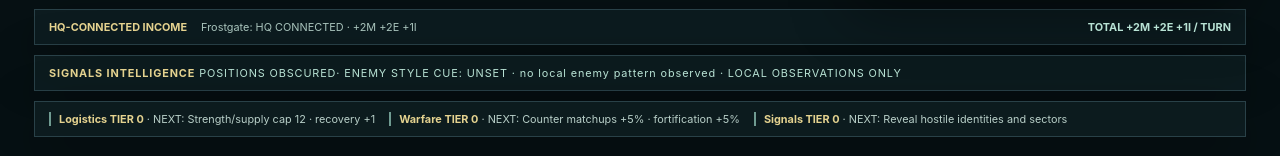
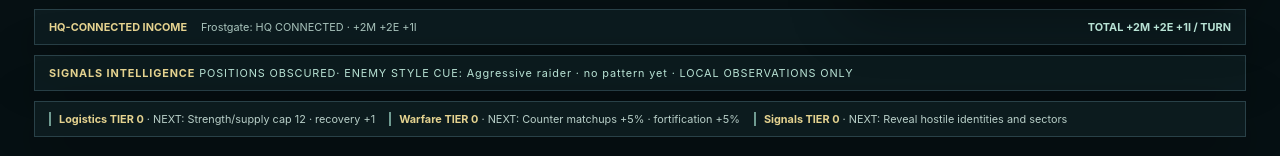
Before and after one commit to mostly-controlled/rimeward, a React (Vite) app: page / in a window 1280 px wide. Shown: the part 2703-2859 px from the top of the page. Built offline with nearby package versions, Linux system fonts and the light colour scheme.

Commit message:
Clarify adaptive cue acceptance states

```diff
--- a/src/game/simulation.ts
+++ b/src/game/simulation.ts
@@ -271,15 +271,13 @@ export const adaptiveStyleCue = (state: GameState): string => {
   const buckets = recentAdaptiveBuckets(state);
   const observed = buckets.filter((bucket) => bucket.observations.length > 0);
   const latest = observed.at(-1) ? committedObservation(observed.at(-1)!) : undefined;
-  const style = adaptiveStyle(state);
-  if (!latest) return "UNSET · no local enemy pattern observed";
-  const sector = state.sectors.find(
-    (item) => item.id === observationDestination(latest),
-  );
-  const near = sector?.name ?? "the nearby line";
-  if (style === "AGGRESSIVE") return `AGGRESSIVE · repeat assault near ${near}`;
-  if (style === "DEFENSIVE") return `DEFENSIVE · repeat advance near ${near}`;
-  return `UNSET · new ${latest.class} ${latest.kind} near ${near}`;
+  const styleName = pressureHash(state, "adaptive-style", 0) % 2 === 0
+    ? "Aggressive raider"
+    : "Defensive planner";
+  if (!latest) return `${styleName} · no pattern yet`;
+  if (adaptiveStyle(state) === "UNSET")
+    return `${styleName} · ${observed.length === 1 ? "pressure noticed" : "response uncertain"}`;
+  return `${styleName} · ${adaptiveStyle(state) === "AGGRESSIVE" ? "pressure noticed" : "response uncertain"}`;
 };
 const appendAdaptiveBucket = (
   state: GameState,
```
Also changed, not shown: 2 other files (tests, documents, lock files or other folders).
